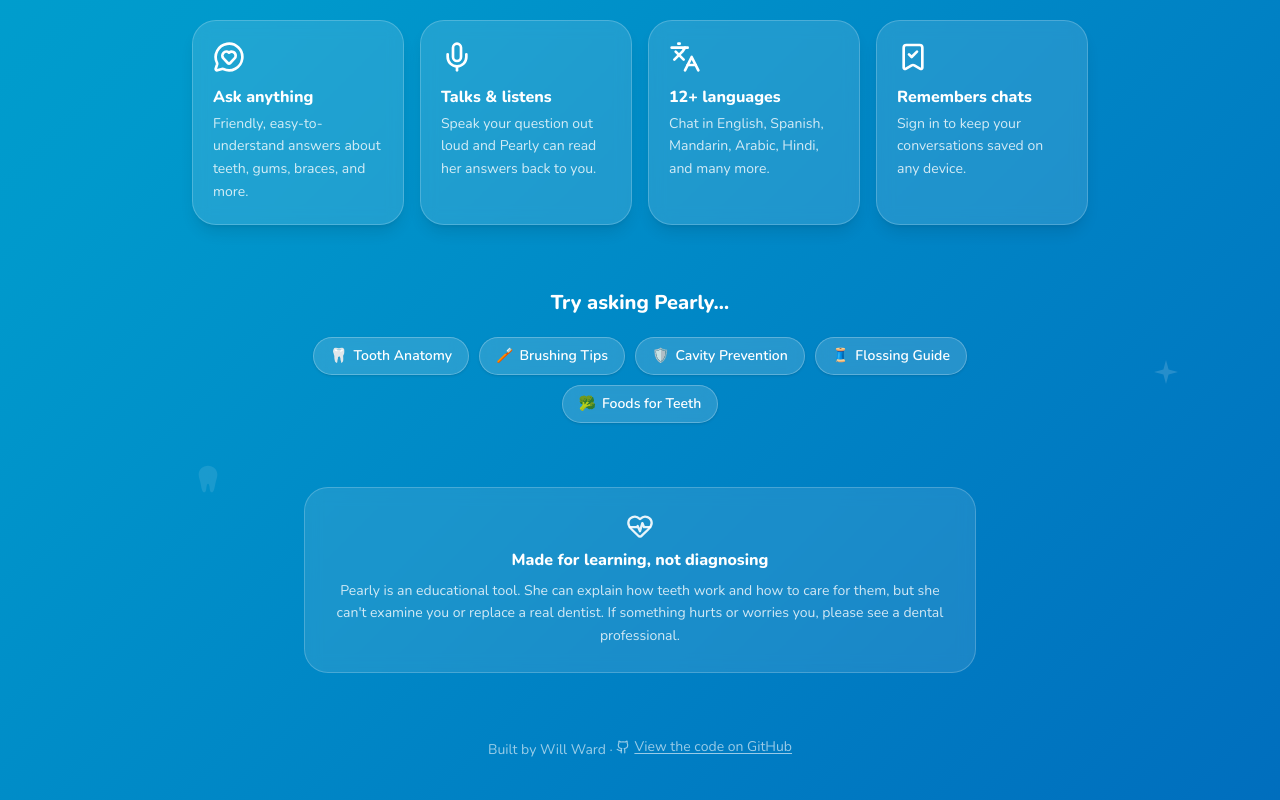
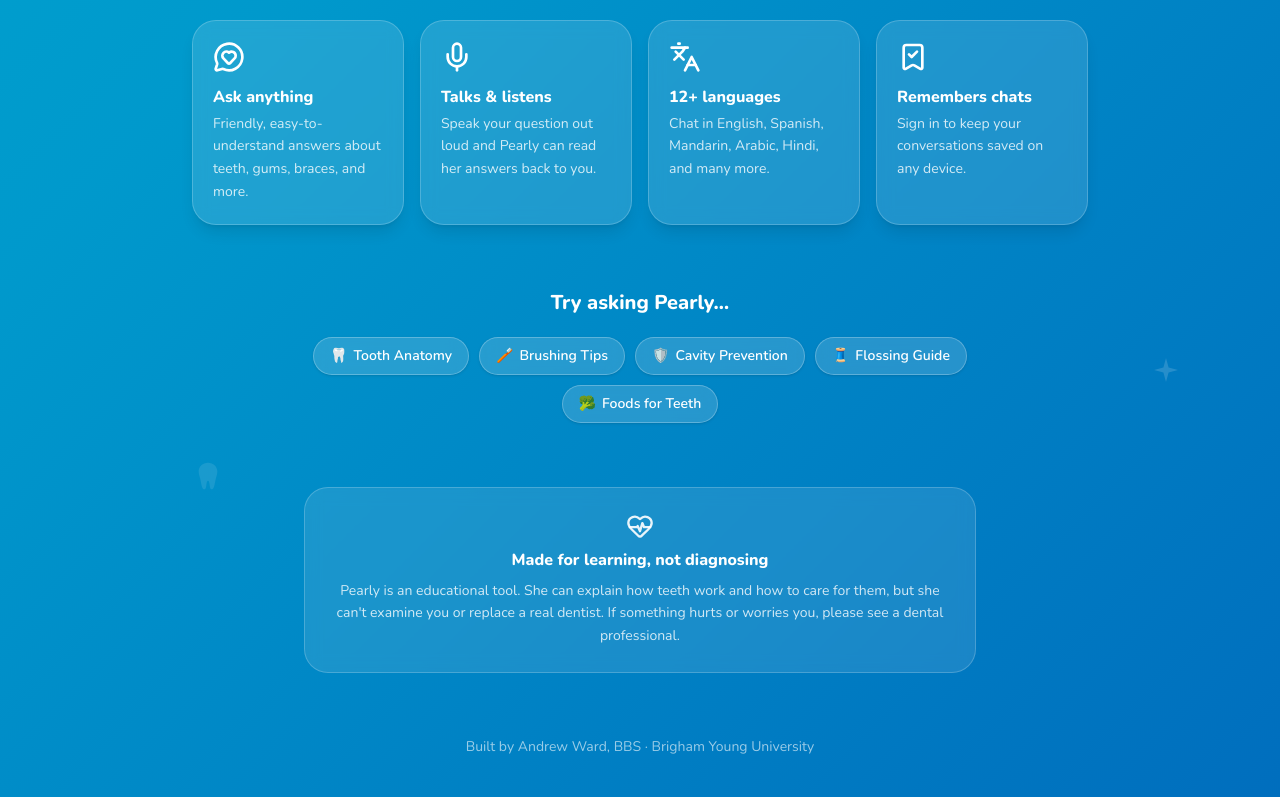
Before and after one commit to willward711/pearlydentalai, a Next.js app: page / in a window 1280 px wide. Shown: the part 587-1387 px from the top of the page. Built offline with nearby package versions, Linux system fonts and the light colour scheme.

Commit message:
Credit Andrew Ward, BBS (BYU) in footer instead of GitHub link
Co-Authored-By: Claude Fable 5 <noreply@anthropic.com>

```diff
--- a/app/page.tsx
+++ b/app/page.tsx
@@ -1,6 +1,6 @@
 import Link from 'next/link'
 import Image from 'next/image'
-import { ArrowRight, MessageCircleHeart, Mic, Languages, BookmarkCheck, Github, HeartPulse } from 'lucide-react'
+import { ArrowRight, MessageCircleHeart, Mic, Languages, BookmarkCheck, HeartPulse } from 'lucide-react'
 import Doodles from '@/components/landing/doodles'
 
 const features = [
@@ -108,18 +108,7 @@ export default function Home() {
 
       {/* Footer */}
       <footer className="relative px-6 pb-10 text-center text-sm text-white/60">
-        <p>
-          Built by Will Ward ·{' '}
-          <a
-            href="https://github.com/willward711/pearlydentalai"
-            target="_blank"
-            rel="noopener noreferrer"
-            className="inline-flex items-center gap-1 underline underline-offset-2 hover:text-white transition-colors"
-          >
-            <Github className="w-3.5 h-3.5" aria-hidden="true" />
-            View the code on GitHub
-          </a>
-        </p>
+        <p>Built by Andrew Ward, BBS · Brigham Young University</p>
       </footer>
     </main>
   )
```
